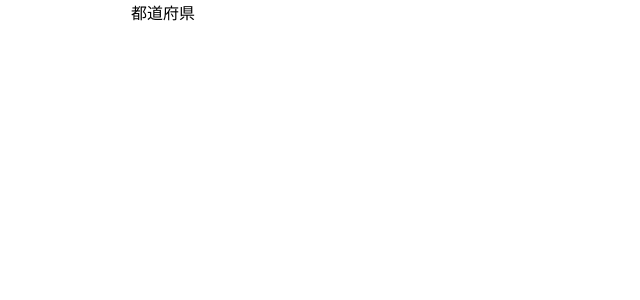
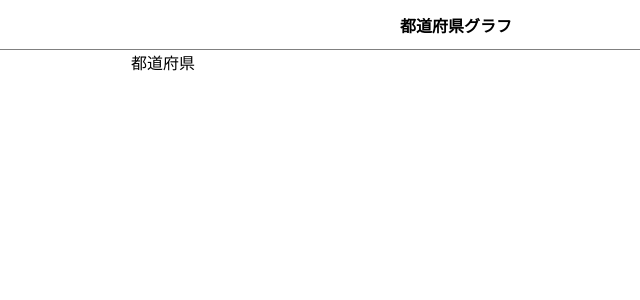
Before and after one commit to imamurasyoutarou/graph-app, a Next.js app: page / in a window 1280 px wide. Shown: the top 300 px of the page, without its empty margins (184-824 px from the left). Built offline with nearby package versions, Linux system fonts and the light colour scheme.

Commit message:
TheHeader作成 && componentsディレクト値作成

```diff
--- a/src/Layout/index.tsx
+++ b/src/components/Layout/index.tsx
@@ -1,6 +1,7 @@
 import Head from 'next/head'
 import React from 'react'
-import styles from '@/Layout/style.module.css'
+import styles from '@/components/Layout/style.module.css'
+import { TheHeader } from '@/components/TheHeader'
 
 interface LayoutProps {
   title?: string
@@ -8,7 +9,7 @@ interface LayoutProps {
 }
 
 export const Layout: React.FunctionComponent<LayoutProps> = ({
-  title = '都道府県部グラフ',
+  title = '都道府県グラフ',
   children,
 }) => {
   return (
@@ -17,7 +18,7 @@ export const Layout: React.FunctionComponent<LayoutProps> = ({
         <title>{title}</title>
         <meta name='viewport' content='initial-scale=1.0, width=device-width' />
       </Head>
-
+      <TheHeader />
       <main className={styles.main}>{children}</main>
     </div>
   )
--- /dev/null
+++ b/src/components/TheHeader/index.tsx
@@ -0,0 +1,13 @@
+import styles from '@/components/TheHeader/style.module.css'
+
+export const TheHeader = () => {
+  return (
+    <header className={styles.header}>
+      <nav>
+        <ul>
+          <li>都道府県グラフ</li>
+        </ul>
+      </nav>
+    </header>
+  )
+}
--- /dev/null
+++ b/src/components/TheHeader/style.module.css
@@ -0,0 +1,8 @@
+.header {
+  height: 50px;
+  border-bottom: 1px solid gray;
+  display: flex;
+  justify-content: center;
+  align-items: center;
+  font-weight: bold;
+}
--- a/src/pages/index.tsx
+++ b/src/pages/index.tsx
@@ -1,5 +1,5 @@
 import type { NextPage } from 'next'
-import { Layout } from '@/Layout'
+import { Layout } from '@/components/Layout'
 
 const Home: NextPage = () => {
   return <Layout>都道府県</Layout>
--- a/src/styles/globals.css
+++ b/src/styles/globals.css
@@ -2,8 +2,8 @@ html,
 body {
   padding: 0;
   margin: 0;
-  font-family: -apple-system, BlinkMacSystemFont, Segoe UI, Roboto, Oxygen,
-    Ubuntu, Cantarell, Fira Sans, Droid Sans, Helvetica Neue, sans-serif;
+  font-family: -apple-system, BlinkMacSystemFont, Segoe UI, Roboto, Oxygen, Ubuntu, Cantarell,
+    Fira Sans, Droid Sans, Helvetica Neue, sans-serif;
 }
 
 a {
@@ -14,3 +14,11 @@ a {
 * {
   box-sizing: border-box;
 }
+
+ul,
+li {
+  list-style: none;
+  margin: 0;
+  padding: 0;
+  list-style-type: none;
+}
```
Also changed, not shown: TheHeader/index.tsx (deleted, +0 -11 lines), src/components/Layout/style.module.css (renamed from src/Layout/style.module.css).
